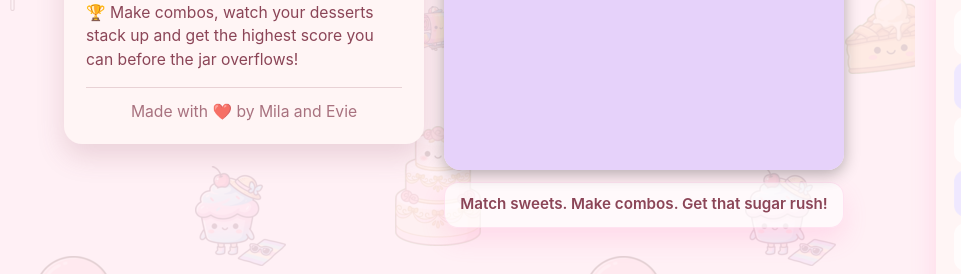
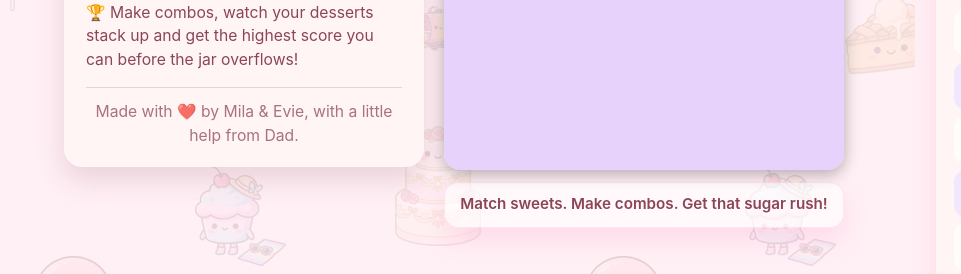
Before and after one commit to gkobilansky/sweets-galore, a website built with Vite: page index.html in a window 1280 px wide. Shown: the part 444-718 px from the top of the page, 0-961 px from the left. Built offline with nearby package versions, Linux system fonts and the light colour scheme; some packages are replaced by stand-ins of ours; files whose address does not match are found by name; what @pixi/sound would draw is missing.

Commit message:
Update credits in info panel to include additional acknowledgment

```diff
--- a/index.html
+++ b/index.html
@@ -61,7 +61,7 @@
           </p>
         </div>
         <div class="info-panel__credits">
-          <p>Made with ❤️ by Mila and Evie</p>
+          <p>Made with ❤️ by Mila & Evie, with a little help from Dad.</p>
         </div>
         </div>
       </aside>
```
